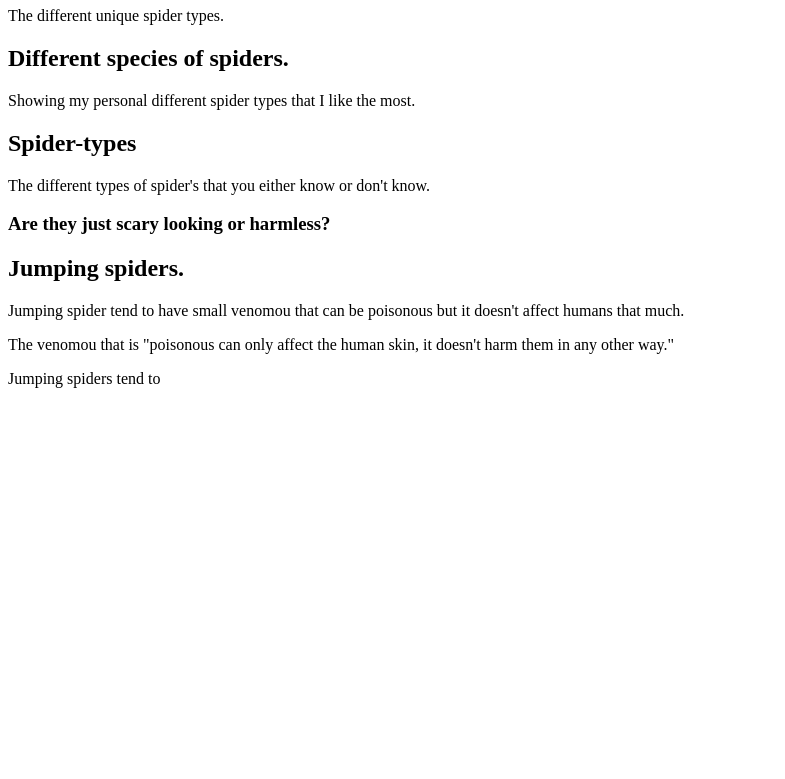
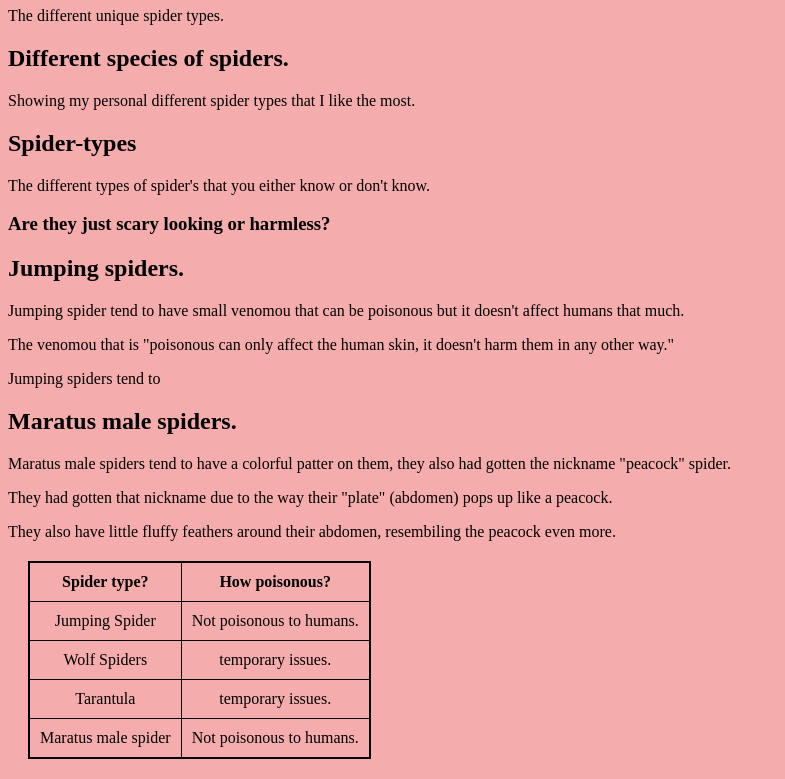
Before and after one commit to iledes851-lang/spider-glazer-30000, a plain HTML site: page index.html in a window 1280 px wide. Shown: the part 73-852 px from the top of the page, without its empty margins (0-785 px from the left). Before the commit the page ends 800 px from the top, so only its background shows below. Drawn offline with Linux system fonts and the light colour scheme.

Commit message:
File update

```diff
--- a/global.css
+++ b/global.css
@@ -0,0 +1,16 @@
+table {
+    border: 2px solid black;
+    border-collapse: collapse;
+    margin: 20px;
+    text-align: center;
+}
+th, td {
+    border: 1px solid black;
+    padding: 10px;
+    text-align: center;
+}
+
+
+body {
+    background-color: rgba(241, 127, 127, 0.649);
+}
--- a/index.html
+++ b/index.html
@@ -5,6 +5,8 @@
         <meta name="description" content=My personal faviorte spiders">
         <meta name="viewport" content="width=device-width, initial-scale=1.0">
         <title>Creepy little crawlers</title>
+
+        <link rel="stylesheet" href="./global.css" type="text/css">
     </head>
     <body>
         <h1>My differnet spider types that I love.</h1>
@@ -14,11 +16,44 @@
         <h2>Spider-types</h2>
         <p>The different types of spider's that you either know or don't know.</p>
         <h3>Are they just scary looking or harmless?</h3>
-
+        <!-- Jumping spiders -->
         <h2>Jumping spiders.</h2>
         <p>Jumping spider tend to have small venomou that can be poisonous but it doesn't affect humans that much.</p>
         <p>The venomou that is "poisonous can only affect the human skin, it doesn't harm them in any other way."</p>
         <p>Jumping spiders tend to </p>
+        <!-- maratus spiders / "peacock" Spiders -->
+        <h2>Maratus male spiders.</h2>
+        <p>Maratus male spiders tend to have a colorful patter on them, they also had gotten the nickname "peacock" spider.</p>
+        <p>They had gotten that nickname due to the way their "plate" (abdomen) pops up like a peacock.</p>
+        <p>They also have little fluffy feathers around their abdomen, resembiling the peacock even more.</p>
+
+        <table>
+            <tr>
+            <th>Spider type?</th>
+            <th>How poisonous?</th>
+            </tr>
+
+            <tr>
+            <td>Jumping Spider</td>
+            <td>Not poisonous to humans.</td>
+            </tr>
+
+            <tr>
+            <td>Wolf Spiders</td>
+            <td>temporary issues.</td>
+            </tr>
+
+            <tr>
+            <td>Tarantula</td>
+            <td>temporary issues.</td>
+            </tr>
+
+            <tr>
+            <td>Maratus male spider</td>
+            <td>Not poisonous to humans.</td>
+            </tr>
+        </table>
+
 
     </body>
     </html>
```
